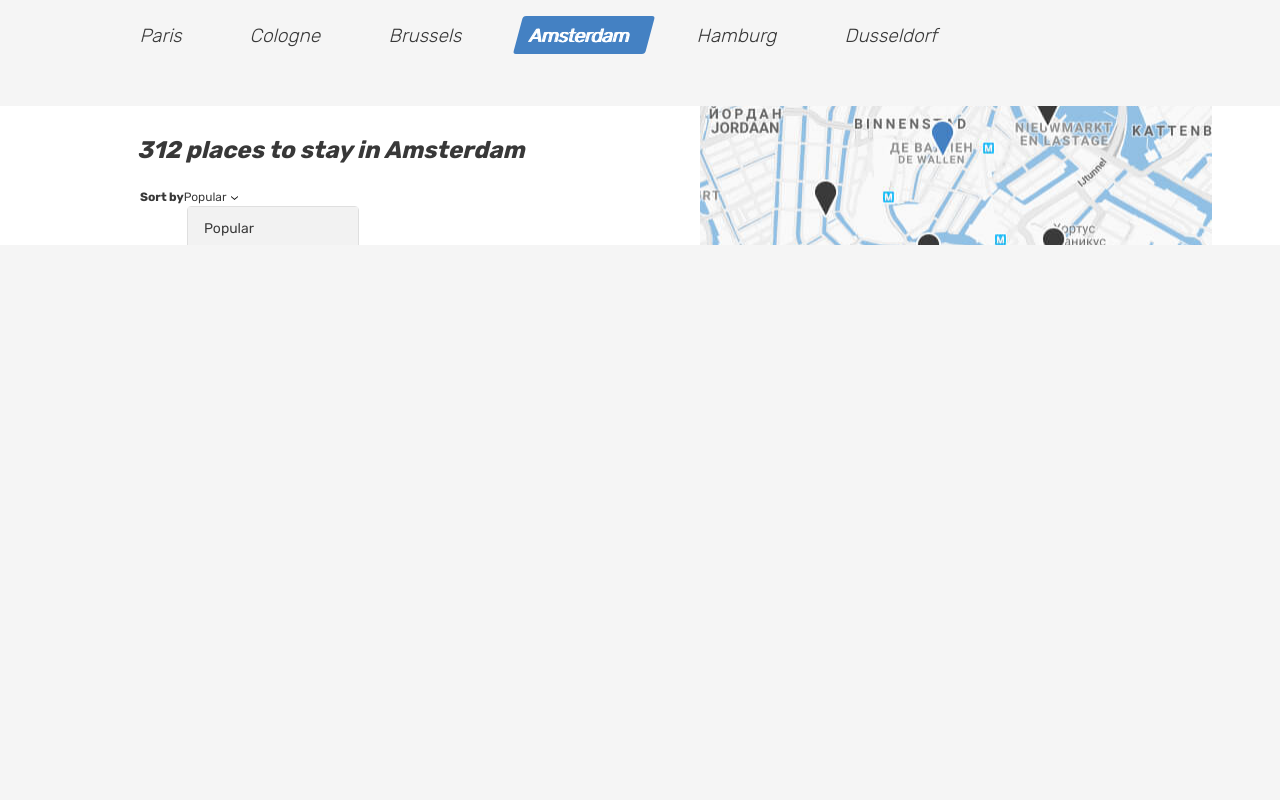
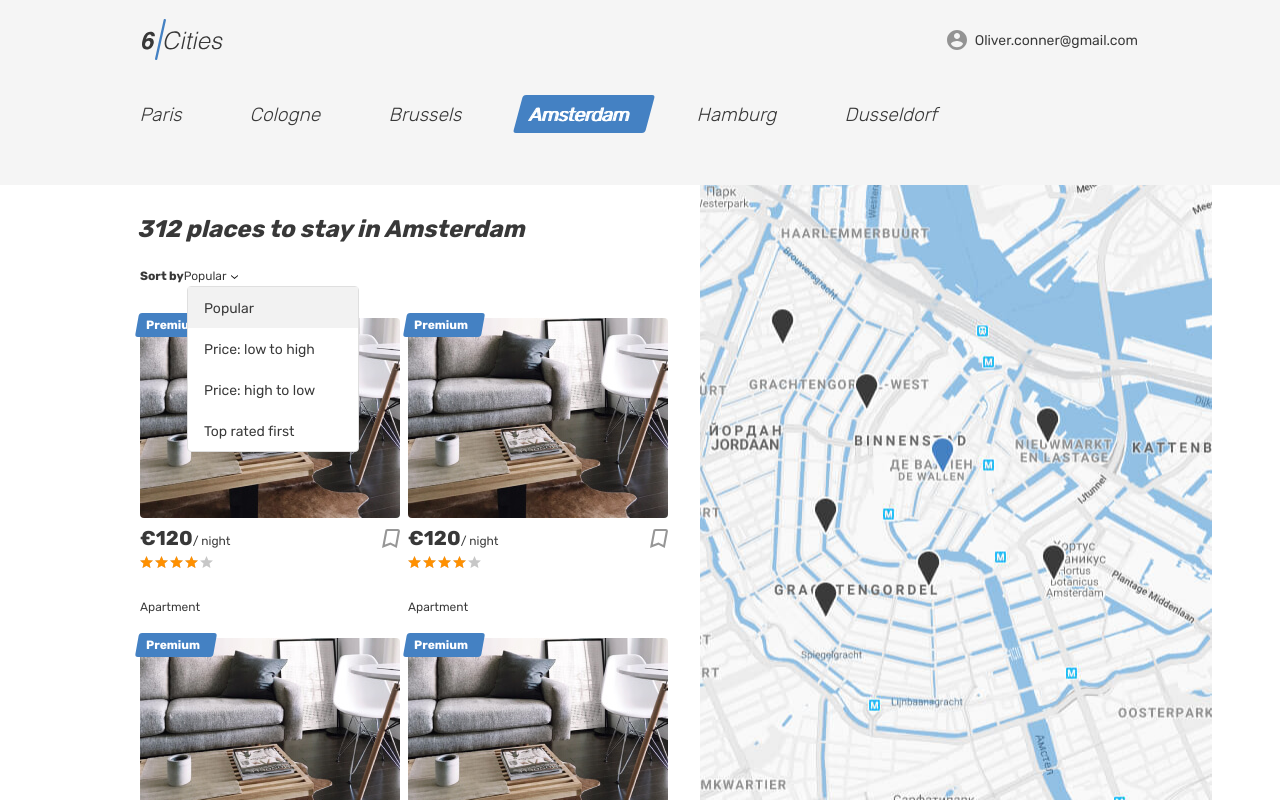
Before and after one commit to galla-okto/953611-six-cities-3, a React app: page / in a window 1280 px wide. Built offline with nearby package versions, Linux system fonts and the light colour scheme.

Commit message:
Исправляет ошибки

```diff
--- a/src/components/app/app.jsx
+++ b/src/components/app/app.jsx
@@ -1,6 +1,6 @@
 import React from 'react';
 import Main from '../main/main.jsx';
-import types from './../types/types.js';
+import types from './../main/types.js';
 
 const App = ({countOffers, offers}) => {
   return (
--- a/src/components/main/main.jsx
+++ b/src/components/main/main.jsx
@@ -1,7 +1,8 @@
-import React, {Fragment} from 'react';
-import types from './../types/types.js';
+import React from 'react';
+import types from './types.js';
 
-const createOffers = (offers) => {
+const Main = ({countOffers, offers}) => {
+  const createOffers = () =>
     offers.map((offer, index) => (
       <article className="cities__place-card place-card" key={index}>
         <div className="place-card__mark">
@@ -9,7 +10,7 @@
         </div>
         <div className="cities__image-wrapper place-card__image-wrapper">
           <a href="#">
-          <img className="place-card__image" src="img/apartment-01.jpg" width="260" height="200" alt="Place image"/>
+            <img className="place-card__image" src="img/apartment-01.jpg" width="260" height="200" alt="Place image" />
           </a>
         </div>
         <div className="place-card__info">
@@ -27,7 +28,7 @@
           </div>
           <div className="place-card__rating rating">
             <div className="place-card__stars rating__stars">
-            <span style="width: 80%"></span>
+              <span style={{width: `80%`}}></span>
               <span className="visually-hidden">Rating</span>
             </div>
           </div>
@@ -38,11 +39,33 @@
         </div>
       </article>
     ));
-};
 
-const Main = ({countOffers, offers}) => {
   return (
-    <Fragment>
+    <>
+      <div className="page page--gray page--main">
+        <header className="header">
+          <div className="container">
+            <div className="header__wrapper">
+              <div className="header__left">
+                <a className="header__logo-link header__logo-link--active">
+                  <img className="header__logo" src="img/logo.svg" alt="6 cities logo" width="81" height="41" />
+                </a>
+              </div>
+              <nav className="header__nav">
+                <ul className="header__nav-list">
+                  <li className="header__nav-item user">
+                    <a className="header__nav-link header__nav-link--profile" href="#">
+                      <div className="header__avatar-wrapper user__avatar-wrapper">
+                      </div>
+                      <span className="header__user-name user__name">Oliver.conner@gmail.com</span>
+                    </a>
+                  </li>
+                </ul>
+              </nav>
+            </div>
+          </div>
+        </header>
+
         <main className="page__main page__main--index">
           <h1 className="visually-hidden">Cities</h1>
           <div className="tabs">
@@ -111,7 +134,8 @@
             </div>
           </div>
         </main>
-    </Fragment>
+      </div>
+    </>
   );
 };
 
--- a/src/components/types/types.js
+++ b/src/components/main/types.js
@@ -1,7 +1,7 @@
 import PropTypes from "prop-types";
 
 const types = {countOffers: PropTypes.number.isRequired,
-  offers: PropTypes.arrayOf(PropTypes.string.isRequired).isRequired,
+  offers: PropTypes.arrayOf(PropTypes.string).isRequired,
 };
 
 export default types;
--- a/webpack.config.js
+++ b/webpack.config.js
@@ -9,7 +9,6 @@
   devServer: {
     contentBase: path.join(__dirname, `public`),
     open: true,
-    inline: false,
     port: 1337,
   },
   module: {
```
Lines whose indentation alone changed are shown as unchanged.
